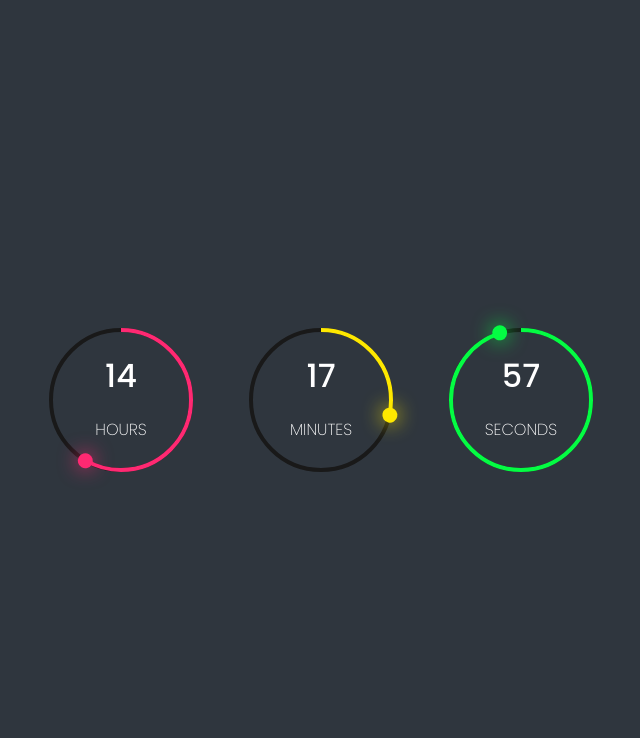
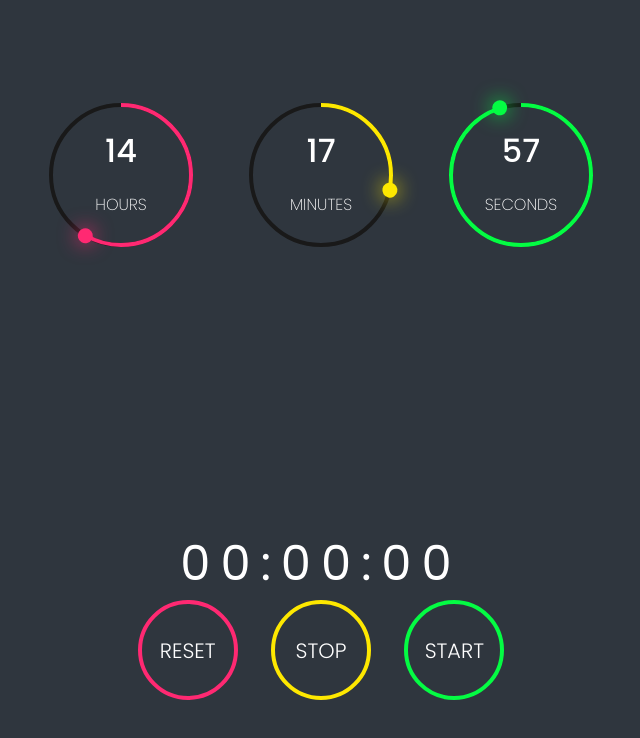
Before and after one commit to flolcs/clock, a plain HTML site: page index.html in a window 1280 px wide. Shown: the whole page, without its empty margins (319-959 px from the left). Drawn offline with Linux system fonts and the light colour scheme.

Commit message:
ajout chrono

```diff
--- a/assets/css/styles.css
+++ b/assets/css/styles.css
@@ -36,8 +36,15 @@ body {
 main {
   width: 100vw;
   height: 100vh;
+  display: flex;
+  flex-direction: column;
+  align-items: center;
+  justify-content: space-between;
+  padding-top: 100px;
+  padding-bottom: 100px;
 }
 
+/*=============== LOADER ===============*/
 .preloader {
   position: absolute;
   top: 50%;
@@ -81,13 +88,11 @@ main {
   100% { transform: rotate(360deg); }
 }
 
+
+/*=============== TIME ===============*/
 #time {
-  position: absolute;
   display: flex;
   gap: 50px;
-  top: 50%;
-  left: 50%;
-  transform: translate(-50%, -50%);
 }
 
 #time .circle {
@@ -153,6 +158,53 @@ span {
   text-transform: uppercase;
 }
 
+/*=============== CHRONO ===============*/
+#chrono {
+  display: flex;
+  flex-direction: column;
+  align-items: center;
+  justify-content: space-between;
+}
+
+#btn_chrono {
+  display: flex;
+  flex-direction: row;
+  align-items: center;
+  justify-content: space-around;
+  width: 400px;
+  position: relative;
+}
+
+.button_chrono {
+  height: 100px;
+  width: 100px;
+  border: 4px solid var(--color);
+  border-radius: 100px;
+  background-color: transparent;
+  color: var(--color2);
+  font-size: 1.3em;
+  font-weight: 300;
+  text-transform: uppercase;
+  cursor: pointer;
+  position: relative;
+}
+
+#tps_chrono {
+  font-size: 3em;
+  letter-spacing: 10px;
+}
+
+.button_chrono:hover {
+  color: var(--color);
+  transition: .5s;
+  box-shadow: 0 0 20px var(--color);
+}
+
+.button_chrono:active {
+  font-size: 1.4em;
+}
+
+
 
 /*=============== RESPONSIVE ===============*/
 @media (min-width: 0px) and (max-width: 644px) {
--- a/assets/js/main.js
+++ b/assets/js/main.js
@@ -1,3 +1,11 @@
+// LOADER
+function timeloader() {
+  const loader = document.querySelector(".preloader");
+  loader.style.display = "none";
+}
+setTimeout(timeloader, 1500);
+
+// TIME
 setInterval(() => {
   let hours = document.getElementById("hours");
   let minutes = document.getElementById("minutes");
@@ -14,12 +22,6 @@ setInterval(() => {
   let h = new Date().getHours();
   let m = new Date().getMinutes();
   let s = new Date().getSeconds();
-
-  function timeloader() {
-    const loader = document.querySelector(".preloader");
-    loader.style.display = "none";
-  }
-  setTimeout(timeloader, 1500);
 
   // add zero before single number
   h = h < 10 ? "0" + h : h;
@@ -38,3 +40,77 @@ setInterval(() => {
   min_dot.style.transform = `rotate(${m * 6}deg)`;
   sec_dot.style.transform = `rotate(${s * 6}deg)`;
 });
+
+// CHRONO
+let tps_chrono = document.getElementById("tps_chrono");
+let resetbtn = document.getElementById("reset");
+let stopbtn = document.getElementById("stop");
+let startbtn = document.getElementById("start");
+
+let heures_chrono = 0;
+let minutes_chrono = 0;
+let secondes_chrono = 0;
+
+let timeOut;
+
+let estArrete = true;
+
+const demarre = () => {
+  if (estArrete) {
+    estArrete = false;
+    chrono_defile();
+  }
+};
+
+const arrete = () => {
+  if (!estArrete) {
+    estArrete = true;
+    clearTimeout(timeOut);
+  }
+};
+
+const chrono_defile = () => {
+  if (estArrete) return;
+
+  secondes_chrono = parseInt(secondes_chrono);
+  minutes_chrono = parseInt(minutes_chrono);
+  heures_chrono = parseInt(heures_chrono);
+
+  secondes_chrono++;
+
+  if (secondes_chrono == 60) {
+    minutes_chrono++;
+    secondes_chrono = 0;
+  }
+  if (minutes_chrono == 60) {
+    heures_chrono++;
+    minutes_chrono = 0;
+  }
+
+  if (secondes_chrono < 10) {
+    secondes_chrono = "0" + secondes_chrono;
+  }
+  if (minutes_chrono < 10) {
+    minutes_chrono = "0" + minutes_chrono;
+  }
+  if (heures_chrono < 10) {
+    heures_chrono = "0" + heures_chrono;
+  }
+
+  tps_chrono.textContent = `${heures_chrono}:${minutes_chrono}:${secondes_chrono}`;
+
+  timeOut = setTimeout(chrono_defile, 1000);
+};
+
+const reset_chrono = () => {
+  tps_chrono.textContent = "00:00:00";
+  estArrete = true;
+  heures_chrono = 0;
+  minutes_chrono = 0;
+  secondes_chrono = 0;
+  clearTimeout(timeOut);
+};
+
+startbtn.addEventListener("click", demarre);
+stopbtn.addEventListener("click", arrete);
+resetbtn.addEventListener("click", reset_chrono);
--- a/index.html
+++ b/index.html
@@ -41,6 +41,14 @@
                 <div id="seconds">00</div>
             </div>
         </div>
+        <div id="chrono">
+            <div id="tps_chrono">00:00:00</div>
+            <div id="btn_chrono">
+                <button class="button_chrono" id="reset" style="--color: #ff2972;">Reset</button>
+                <button class="button_chrono" id="stop" style="--color: #fee800;">Stop</button>
+                <button class="button_chrono" id="start" style="--color: #04fc43;">Start</button>
+            </div>
+        </div>
     </main>
     <footer>
     </footer>
```
